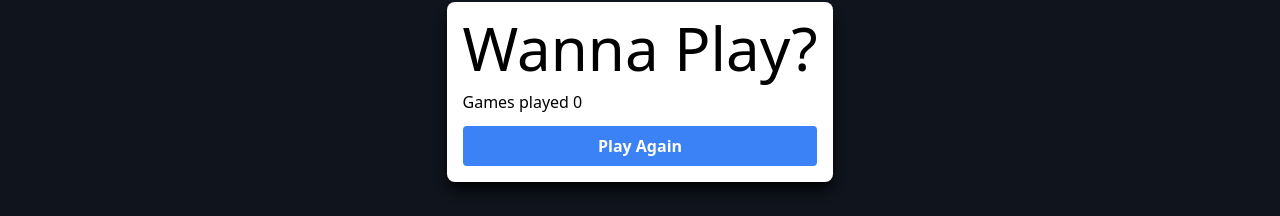
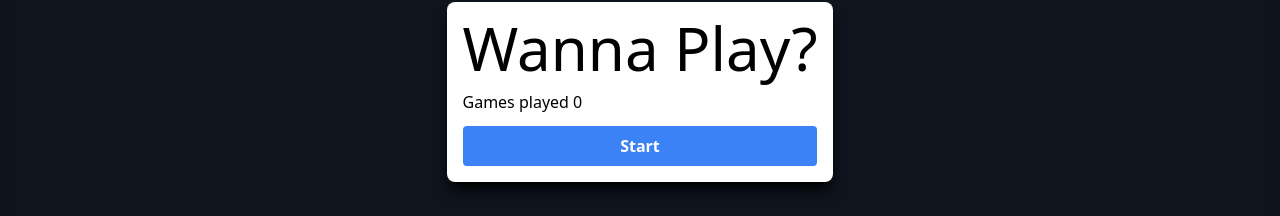
Before and after one commit to ronbarrantes/guessing-game, a React (Vite) app: page / in a window 1280 px wide. Shown: the part 308-524 px from the top of the page. Built offline with nearby package versions, Linux system fonts and the light colour scheme.

Commit message:
Change button title (#3)

```diff
--- a/src/components/Board.tsx
+++ b/src/components/Board.tsx
@@ -52,7 +52,7 @@ export const Board = () => {
   }
 
   return (
-    <main className="m-auto flex h-full grow flex-wrap overflow-hidden 2xl:w-10/12">
+    <main className="flex flex-wrap h-full m-auto overflow-hidden grow 2xl:w-10/12">
       {isGameOver && (
         <Overlay title={gamesPlayed === 0 ? 'Wanna Play?' : 'Play Again?'}>
           <p>Games played {gamesPlayed}</p>
@@ -66,7 +66,7 @@ export const Board = () => {
           /> */}
 
           <button
-            className="rounded bg-blue-500 px-4 py-2 font-bold text-white hover:bg-blue-700"
+            className="px-4 py-2 font-bold text-white bg-blue-500 rounded hover:bg-blue-700"
             onClick={async () => {
               resetGame()
               setEmoji(getEmoji())
@@ -74,7 +74,7 @@ export const Board = () => {
               loadCards(cards)
             }}
           >
-            Play Again
+            {gamesPlayed === 0 ? 'Start' : 'Play Again'}
           </button>
         </Overlay>
       )}
```
